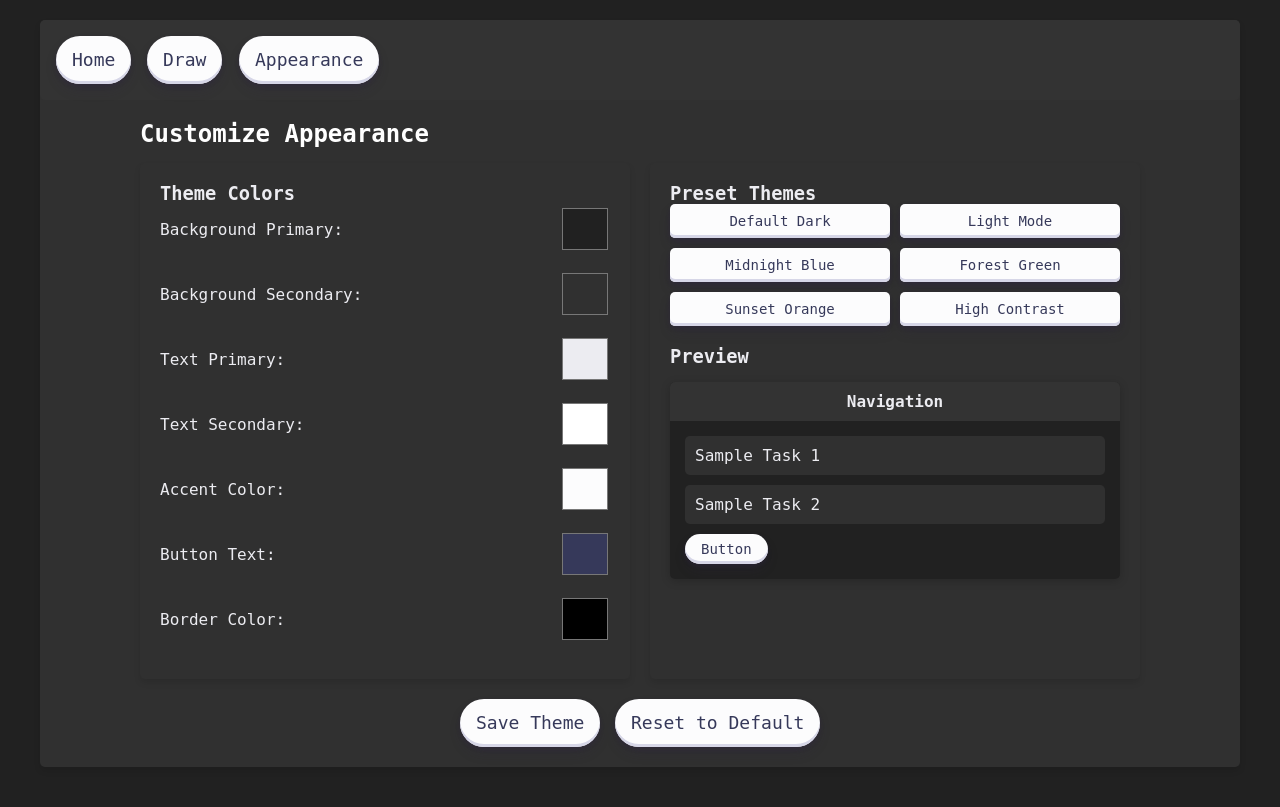
After one commit to CarlosMelicandia/EchoNote, a Flask app: page /appearance in a window 1280 px wide. The commit adds this page. Run offline with Flask 3, Linux system fonts and the light colour scheme.

Commit message:
feat: added appearance page

```diff
--- a/app.py
+++ b/app.py
@@ -33,7 +33,8 @@ except DefaultCredentialsError:
 def get_nav_links():
     return [
         {'href': '/', 'text': 'Home', 'endpoint': 'index'},
-        {'href': '/draw', 'text': 'Draw', 'endpoint': 'draw'}
+        {'href': '/draw', 'text': 'Draw', 'endpoint': 'draw'},
+        {'href': '/appearance', 'text': 'Appearance', 'endpoint': 'appearance'}
     ]
 
 #updated to use Task model not Note model
@@ -110,6 +111,10 @@ def save_task():
     print(f"Saved {count} tasks to database")
     return jsonify(message=f'{count} tasks saved'), 200
 
+@app.route('/appearance', methods=['GET'])
+def appearance():
+    return render_template('appearance.html', nav_links=get_nav_links())
+
 if __name__ == '__main__':
     with app.app_context():
         init_db()#initialize the tasks database
--- a/static/script.js
+++ b/static/script.js
@@ -1,5 +1,34 @@
 // Common functionality across pages
 document.addEventListener('DOMContentLoaded', function() {
+    // Load theme from localStorage with robust error handling
+    try {
+        const savedThemeJSON = localStorage.getItem('echoNoteTheme');
+        console.log('Raw theme data from localStorage:', savedThemeJSON);
+
+        if (savedThemeJSON && savedThemeJSON !== 'undefined') {
+            const savedTheme = JSON.parse(savedThemeJSON);
+            console.log('Parsed theme data:', savedTheme);
+
+            // Apply theme only if we have valid data
+            if (savedTheme && typeof savedTheme === 'object') {
+                // Apply each property with fallbacks
+                document.documentElement.style.setProperty('--bg-primary', savedTheme.bgPrimary || '#212121');
+                document.documentElement.style.setProperty('--bg-secondary', savedTheme.bgSecondary || '#303030');
+                document.documentElement.style.setProperty('--text-primary', savedTheme.textPrimary || '#ececf1');
+                document.documentElement.style.setProperty('--text-secondary', savedTheme.textSecondary || '#ffffff');
+                document.documentElement.style.setProperty('--accent', savedTheme.accent || '#FCFCFD');
+                document.documentElement.style.setProperty('--button-text', savedTheme.buttonText || '#36395A');
+                document.documentElement.style.setProperty('--border-color', savedTheme.borderColor || '#444');
+
+                console.log('Theme applied successfully');
+            }
+        } else {
+            console.log('No saved theme found in localStorage');
+        }
+    } catch (error) {
+        console.error('Error loading theme:', error);
+    }
+
     // Add active class to current nav item
     const currentPath = window.location.pathname;
     const navLinks = document.querySelectorAll('nav a');
@@ -17,4 +46,4 @@ document.addEventListener('DOMContentLoaded', function() {
       // Add any global keyboard shortcuts here
       // For example: Ctrl+S to save, Esc to cancel, etc.
     });
-  });
+});
--- a/static/styles.css
+++ b/static/styles.css
@@ -391,3 +391,117 @@
       margin: 2px;
     }
   }
+
+  /* Appearance page styles */
+.appearance-container {
+    width: 100%;
+    max-width: 1000px;
+    margin: 0 auto;
+  }
+
+  .appearance-grid {
+    display: grid;
+    grid-template-columns: 1fr 1fr;
+    gap: 20px;
+    margin-bottom: 20px;
+  }
+
+  .appearance-card {
+    background-color: var(--bg-secondary);
+    border-radius: var(--radius);
+    padding: 20px;
+    box-shadow: 0 4px 6px rgba(0, 0, 0, 0.1);
+  }
+
+  .color-option {
+    display: flex;
+    align-items: center;
+    margin-bottom: 15px;
+  }
+
+  .color-option label {
+    flex: 1;
+    margin-right: 15px;
+  }
+
+  .color-picker {
+    width: 50px;
+    height: 50px;
+    border: none;
+    border-radius: var(--radius);
+    cursor: pointer;
+    background-color: transparent;
+  }
+
+  .preset-themes {
+    display: grid;
+    grid-template-columns: 1fr 1fr;
+    gap: 10px;
+    margin-bottom: 20px;
+  }
+
+  .preset-btn {
+    height: auto;
+    padding: 10px;
+    border-radius: var(--radius);
+    font-size: 14px;
+  }
+
+  .preview-title {
+    margin-top: 20px;
+  }
+
+  .theme-preview {
+    background-color: var(--bg-primary);
+    border-radius: var(--radius);
+    overflow: hidden;
+    margin-top: 15px;
+    box-shadow: 0 2px 10px rgba(0, 0, 0, 0.2);
+  }
+
+  .preview-nav {
+    background-color: #333;
+    color: var(--text-primary);
+    padding: 10px;
+    text-align: center;
+    font-weight: bold;
+  }
+
+  .preview-content {
+    padding: 15px;
+  }
+
+  .preview-task {
+    background-color: var(--bg-secondary);
+    color: var(--text-primary);
+    padding: 10px;
+    margin-bottom: 10px;
+    border-radius: var(--radius);
+  }
+
+  .preview-button {
+    background-color: var(--accent);
+    color: var(--button-text);
+    border: none;
+    padding: 8px 16px;
+    border-radius: 36px;
+    cursor: pointer;
+    font-size: 14px;
+    height: auto;
+  }
+
+  .action-buttons {
+    display: flex;
+    justify-content: center;
+    gap: 15px;
+  }
+
+  @media (max-width: 768px) {
+    .appearance-grid {
+      grid-template-columns: 1fr;
+    }
+
+    .preset-themes {
+      grid-template-columns: 1fr;
+    }
+  }
--- /dev/null
+++ b/templates/appearance.html
@@ -0,0 +1,283 @@
+{% extends "base.html" %}
+
+{% block title %}EchoNote - Appearance{% endblock %}
+
+{% block content %}
+<div class="appearance-container">
+    <h2>Customize Appearance</h2>
+
+    <div class="appearance-grid">
+        <div class="appearance-card">
+            <h3>Theme Colors</h3>
+
+            <div class="color-option">
+                <label for="bg-primary">Background Primary:</label>
+                <input type="color" id="bg-primary" class="color-picker" value="#212121">
+            </div>
+
+            <div class="color-option">
+                <label for="bg-secondary">Background Secondary:</label>
+                <input type="color" id="bg-secondary" class="color-picker" value="#303030">
+            </div>
+
+            <div class="color-option">
+                <label for="text-primary">Text Primary:</label>
+                <input type="color" id="text-primary" class="color-picker" value="#ececf1">
+            </div>
+
+            <div class="color-option">
+                <label for="text-secondary">Text Secondary:</label>
+                <input type="color" id="text-secondary" class="color-picker" value="#ffffff">
+            </div>
+
+            <div class="color-option">
+                <label for="accent">Accent Color:</label>
+                <input type="color" id="accent" class="color-picker" value="#FCFCFD">
+            </div>
+
+            <div class="color-option">
+                <label for="button-text">Button Text:</label>
+                <input type="color" id="button-text" class="color-picker" value="#36395A">
+            </div>
+
+            <div class="color-option">
+                <label for="border-color">Border Color:</label>
+                <input type="color" id="border-color" class="color-picker" value="#444444">
+            </div>
+        </div>
+
+        <div class="appearance-card">
+            <h3>Preset Themes</h3>
+            <div class="preset-themes">
+                <button class="preset-btn" data-theme="default">Default Dark</button>
+                <button class="preset-btn" data-theme="light">Light Mode</button>
+                <button class="preset-btn" data-theme="midnight">Midnight Blue</button>
+                <button class="preset-btn" data-theme="forest">Forest Green</button>
+                <button class="preset-btn" data-theme="sunset">Sunset Orange</button>
+                <button class="preset-btn" data-theme="high-contrast">High Contrast</button>
+            </div>
+
+            <h3 class="preview-title">Preview</h3>
+            <div class="theme-preview">
+                <div class="preview-nav">Navigation</div>
+                <div class="preview-content">
+                    <div class="preview-task">Sample Task 1</div>
+                    <div class="preview-task">Sample Task 2</div>
+                    <button class="preview-button">Button</button>
+                </div>
+            </div>
+        </div>
+    </div>
+
+    <div class="action-buttons">
+        <button id="save-theme">Save Theme</button>
+        <button id="reset-theme">Reset to Default</button>
+    </div>
+</div>
+{% endblock %}
+
+{% block scripts %}
+<script>
+    document.addEventListener('DOMContentLoaded', function() {
+         // Test localStorage functionality
+        try {
+            localStorage.setItem('testItem', 'working');
+            const testValue = localStorage.getItem('testItem');
+            console.log('localStorage test:', testValue === 'working' ? 'PASSED' : 'FAILED');
+            localStorage.removeItem('testItem');
+        } catch (error) {
+            console.error('localStorage test FAILED:', error);
+            alert('Warning: localStorage is not available. Theme preferences cannot be saved.');
+        }
+        // Default theme colors
+        const defaultTheme = {
+            bgPrimary: '#212121',
+            bgSecondary: '#303030',
+            textPrimary: '#ececf1',
+            textSecondary: '#ffffff',
+            accent: '#FCFCFD',
+            buttonText: '#36395A',
+            borderColor: '#444'
+        };
+
+        // Theme presets
+        const presets = {
+            default: defaultTheme,
+            light: {
+                bgPrimary: '#f5f5f5',
+                bgSecondary: '#BDBDBD',
+                textPrimary: '#FFFFFF',
+                textSecondary: '#000000',
+                accent: '#3a86ff',
+                buttonText: '#ffffff',
+                borderColor: '#cccccc'
+            },
+            midnight: {
+                bgPrimary: '#0f172a',
+                bgSecondary: '#1e293b',
+                textPrimary: '#e2e8f0',
+                textSecondary: '#f8fafc',
+                accent: '#38bdf8',
+                buttonText: '#0f172a',
+                borderColor: '#334155'
+            },
+            forest: {
+                bgPrimary: '#1e3a29',
+                bgSecondary: '#2d503c',
+                textPrimary: '#e0f2e9',
+                textSecondary: '#ffffff',
+                accent: '#7fcd91',
+                buttonText: '#1e3a29',
+                borderColor: '#3a6a4b'
+            },
+            sunset: {
+                bgPrimary: '#2b2118',
+                bgSecondary: '#3d2c1e',
+                textPrimary: '#f9e0c9',
+                textSecondary: '#ffffff',
+                accent: '#ff9e5c',
+                buttonText: '#2b2118',
+                borderColor: '#5c4535'
+            },
+            'high-contrast': {
+                bgPrimary: '#000000',
+                bgSecondary: '#1a1a1a',
+                textPrimary: '#ffffff',
+                textSecondary: '#ffffff',
+                accent: '#ffff00',
+                buttonText: '#000000',
+                borderColor: '#ffffff'
+            }
+        };
+
+        // Get color pickers
+        const bgPrimaryPicker = document.getElementById('bg-primary');
+        const bgSecondaryPicker = document.getElementById('bg-secondary');
+        const textPrimaryPicker = document.getElementById('text-primary');
+        const textSecondaryPicker = document.getElementById('text-secondary');
+        const accentPicker = document.getElementById('accent');
+        const buttonTextPicker = document.getElementById('button-text');
+        const borderColorPicker = document.getElementById('border-color');
+
+        // Load saved theme or default
+        function loadTheme() {
+            const savedTheme = JSON.parse(localStorage.getItem('echoNoteTheme')) || defaultTheme;
+
+            // Set color picker values
+            bgPrimaryPicker.value = savedTheme.bgPrimary;
+            bgSecondaryPicker.value = savedTheme.bgSecondary;
+            textPrimaryPicker.value = savedTheme.textPrimary;
+            textSecondaryPicker.value = savedTheme.textSecondary;
+            accentPicker.value = savedTheme.accent;
+            buttonTextPicker.value = savedTheme.buttonText;
+            borderColorPicker.value = savedTheme.borderColor;
+
+            // Apply theme
+            applyTheme(savedTheme);
+        }
+
+        // Apply theme to preview and document
+        function applyTheme(theme) {
+            // Create CSS variables
+            const root = document.documentElement;
+            root.style.setProperty('--bg-primary', theme.bgPrimary);
+            root.style.setProperty('--bg-secondary', theme.bgSecondary);
+            root.style.setProperty('--text-primary', theme.textPrimary);
+            root.style.setProperty('--text-secondary', theme.textSecondary);
+            root.style.setProperty('--accent', theme.accent);
+            root.style.setProperty('--button-text', theme.buttonText);
+            root.style.setProperty('--border-color', theme.borderColor);
+        }
+
+        // Save theme to localStorage
+        function saveTheme() {
+            const theme = {
+                bgPrimary: bgPrimaryPicker.value,
+                bgSecondary: bgSecondaryPicker.value,
+                textPrimary: textPrimaryPicker.value,
+                textSecondary: textSecondaryPicker.value,
+                accent: accentPicker.value,
+                buttonText: buttonTextPicker.value,
+                borderColor: borderColorPicker.value
+            };
+
+            try {
+                // Save to localStorage
+                const themeJSON = JSON.stringify(theme);
+                localStorage.setItem('echoNoteTheme', themeJSON);
+
+                // Verify it was saved correctly
+                const savedTheme = localStorage.getItem('echoNoteTheme');
+                console.log('Saved theme in localStorage:', savedTheme);
+
+                alert('Theme saved successfully! Changes will apply to all pages.');
+            } catch (error) {
+                console.error('Error saving theme:', error);
+                alert('Error saving theme: ' + error.message);
+            }
+        }
+
+        // Reset to default theme
+        function resetTheme() {
+            localStorage.removeItem('echoNoteTheme');
+            loadTheme();
+        }
+
+        // Event listeners for color pickers
+        bgPrimaryPicker.addEventListener('input', function() {
+            document.documentElement.style.setProperty('--bg-primary', this.value);
+        });
+
+        bgSecondaryPicker.addEventListener('input', function() {
+            document.documentElement.style.setProperty('--bg-secondary', this.value);
+        });
+
+        textPrimaryPicker.addEventListener('input', function() {
+            document.documentElement.style.setProperty('--text-primary', this.value);
+        });
+
+        textSecondaryPicker.addEventListener('input', function() {
+            document.documentElement.style.setProperty('--text-secondary', this.value);
+        });
+
+        accentPicker.addEventListener('input', function() {
+            document.documentElement.style.setProperty('--accent', this.value);
+        });
+
+        buttonTextPicker.addEventListener('input', function() {
+            document.documentElement.style.setProperty('--button-text', this.value);
+        });
+
+        borderColorPicker.addEventListener('input', function() {
+            document.documentElement.style.setProperty('--border-color', this.value);
+        });
+
+        // Event listeners for preset buttons
+        document.querySelectorAll('.preset-btn').forEach(button => {
+            button.addEventListener('click', function() {
+                const themeName = this.dataset.theme;
+                const theme = presets[themeName];
+
+                // Update color pickers
+                bgPrimaryPicker.value = theme.bgPrimary;
+                bgSecondaryPicker.value = theme.bgSecondary;
+                textPrimaryPicker.value = theme.textPrimary;
+                textSecondaryPicker.value = theme.textSecondary;
+                accentPicker.value = theme.accent;
+                buttonTextPicker.value = theme.buttonText;
+                borderColorPicker.value = theme.borderColor;
+
+                // Apply theme
+                applyTheme(theme);
+            });
+        });
+
+        // Save and reset buttons
+        document.getElementById('save-theme').addEventListener('click', saveTheme);
+        document.getElementById('reset-theme').addEventListener('click', resetTheme);
+
+        // Initialize
+        loadTheme();
+    });
+</script>
+{% endblock %}
```
